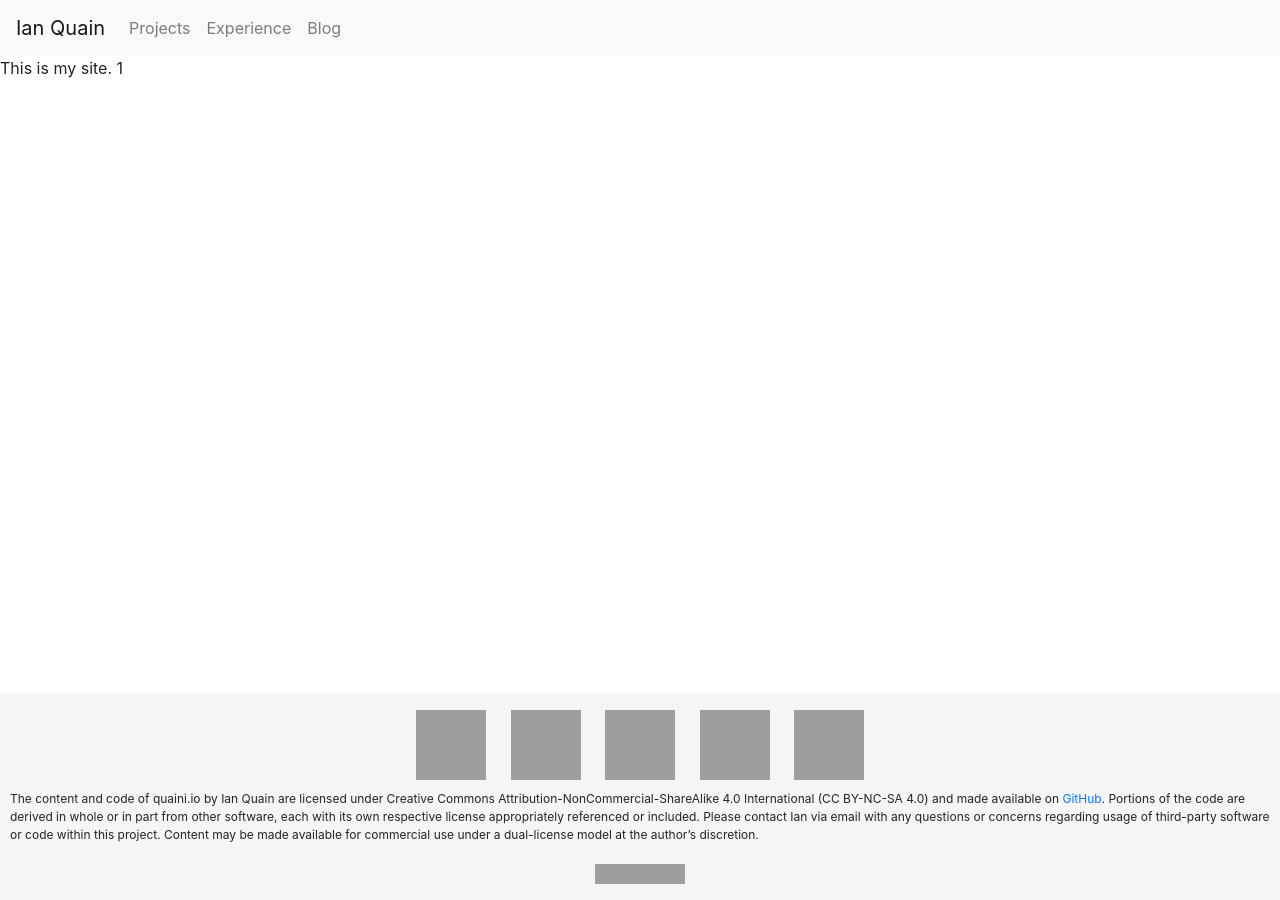
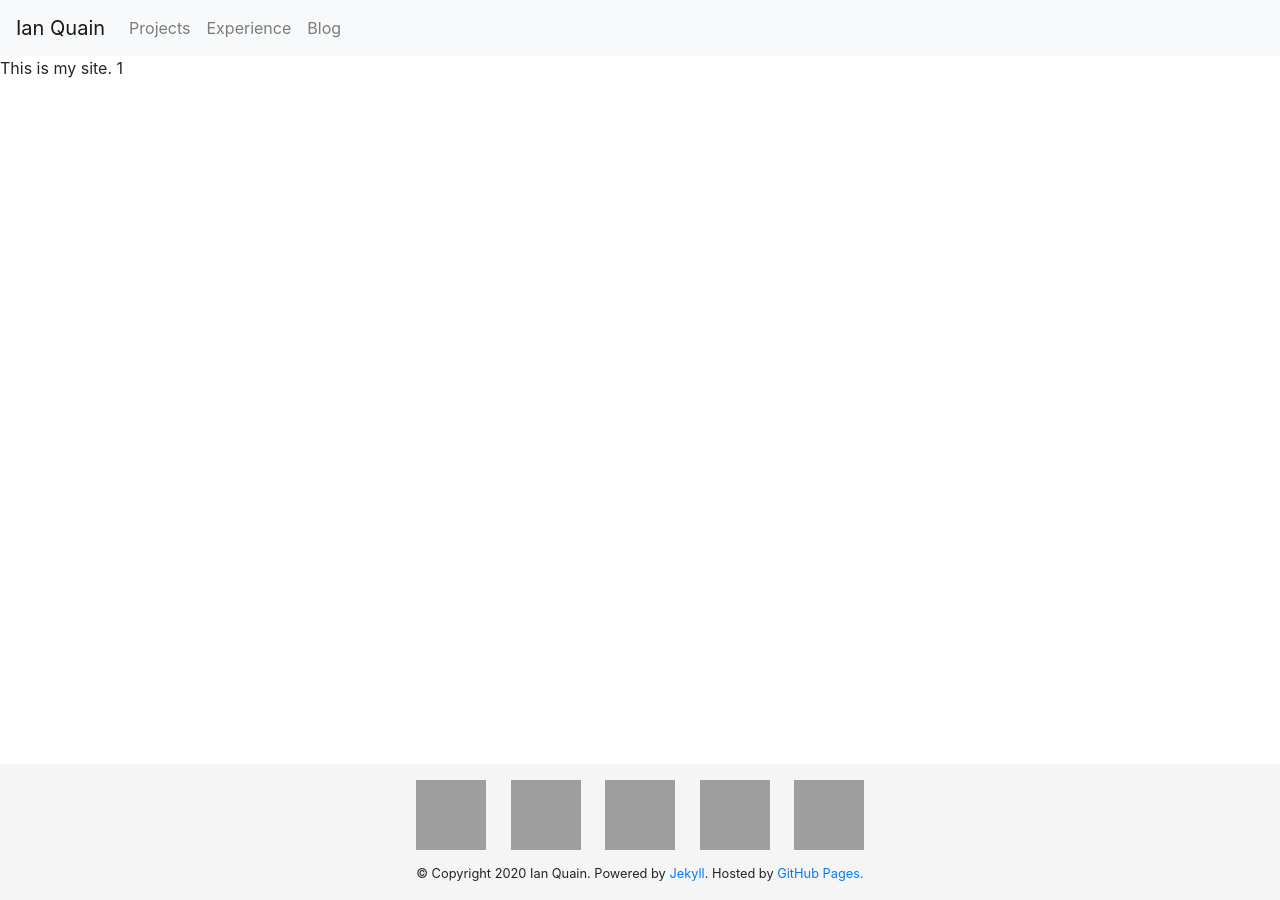
Before and after one commit to quaini/deprecated-personal-website, a Jekyll site: the page built from index.html, in a window 1280 px wide. Built offline with Jekyll 4.4.1, drawn with Linux system fonts in a browser that asks for light colours; nearby versions of some CDN libraries; grey boxes are pictures that could not be loaded.

Commit message:
change content license to copyright

```diff
--- a/_includes/footer.html
+++ b/_includes/footer.html
@@ -12,27 +12,17 @@
 
     <footer class="footer mt-auto py-3">
         <center>
+            <div class="wrapper">
+                <div class="footer-col-wrapper">
 
-        <div class="wrapper">
-            <div class="footer-col-wrapper">
+                    <div class="social-links">
+                        {%- include social.html -%}
+                    </div>
 
-                <div class="social-links">
-                    {%- include social.html -%}
+                    <!-- License -->
+                    <small>&copy; Copyright <script type="text/javascript">var year = new Date();document.write(year.getFullYear());</script> Ian Quain. Powered by <a href="https://jekyllrb.com/">Jekyll</a>. Hosted by <a href="https://pages.github.com/">GitHub Pages.</a.</small>
                 </div>
-
-                <div class="footer-col">
-                    <p style="text-align:left;">The content and code of quaini.io by Ian Quain are licensed under Creative Commons Attribution-NonCommercial-ShareAlike 4.0 International (CC BY-NC-SA 4.0) and made available on <a href="https://github.com/quaini/personal-website">GitHub</a>. Portions of the code are derived in whole or in part from other software, each with its own respective license appropriately referenced or included. Please contact Ian via email with any questions or concerns regarding usage of third-party software or code within this project. Content may be made available for commercial use under a dual-license model at the author’s discretion.</p>
-                </div>
-
-                <!-- License -->
-                <a rel="license" href="http://creativecommons.org/licenses/by-nc-sa/4.0/">
-                    <img alt="Creative Commons License" style="border-width:0" src="https://i.creativecommons.org/l/by-nc-sa/4.0/88x31.png" />
-                </a>
-
             </div>
-
-        </div>
-
         </center>
     </footer>
 </html>
--- a/_layouts/post.html
+++ b/_layouts/post.html
@@ -1,5 +1,5 @@
 <h1>{{ page.title }}</h1>
 <hr>
 
-{% include navbar.html color="blue" %}
+{% include navbar.html %}
 {{ content }}
--- a/index.html
+++ b/index.html
@@ -1,6 +1,6 @@
 ---
 layout: page
-title: Ian's Site
+title: Home - Ian Quain
 ---
 
 This is my site. 1
```
